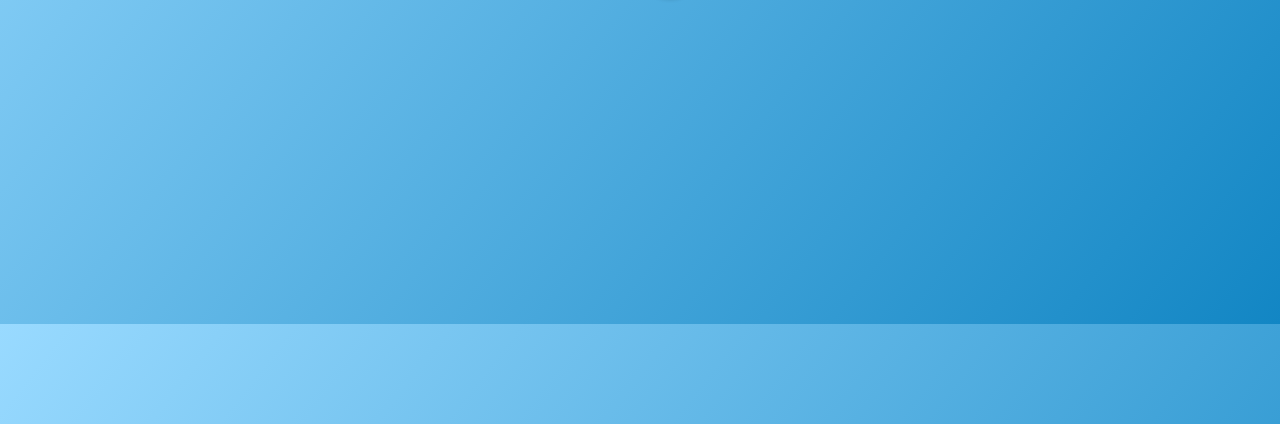
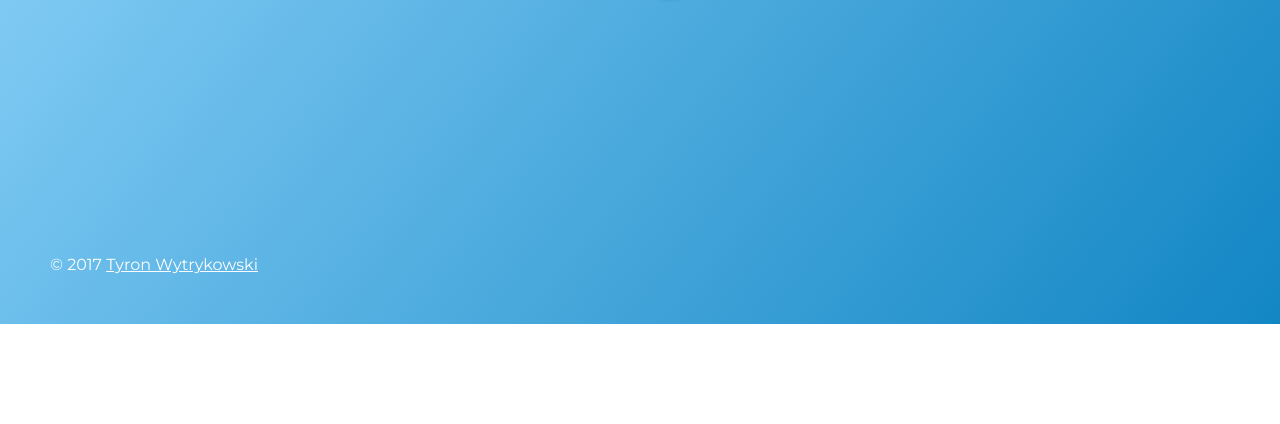
Before and after one commit to tyronwyt/Graphic-Design-Questionaire, a plain HTML site: page index.html in a window 1280 px wide. Shown: the part 476-900 px from the top of the page. After the commit the page ends 800 px from the top, so only its background shows below. Drawn offline with Linux system fonts and the light colour scheme.

Commit message:
Add Footer, css and fix background repeat issue

```diff
--- a/assets/css/styles.css
+++ b/assets/css/styles.css
@@ -5,9 +5,9 @@ body {
   font-family: 'Montserrat', sans-serif;
   margin: 0;
   padding: 0;
-  width: 100%;
-  height: 100%;
+
   color: #fff;
+  background-repeat: no-repeat;
 
 
   background: -moz-linear-gradient(322deg, rgba(153,218,255,1) 0%, rgba(18,134,196,1) 100%); /* ff3.6+ */
@@ -30,6 +30,23 @@ p {
   font-size: 30px;
   margin: 0px;
   padding: 5%;
+}
+
+a {color: white;
+}
+
+a:hover {color: blue;}
+a:visited {color: white;}
+
+.footer {
+  position: absolute;
+  bottom: 0px;
+  width: 100%;
+}
+
+.footer p {
+  font-size: 16px;
+  padding: 50px 0px 50px 50px;
 }
 
 
--- a/index.html
+++ b/index.html
@@ -35,6 +35,9 @@
     </div>
 
     </div>
+    <div class="footer">
+        <p>	&copy; 2017 <a href="http://www.tyronw.com">Tyron Wytrykowski</a></p>
+    </div>
 
 
 
```
